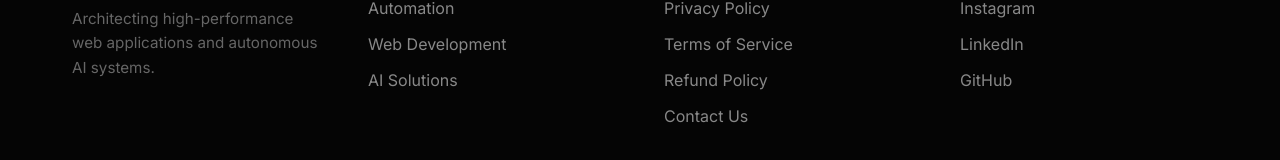
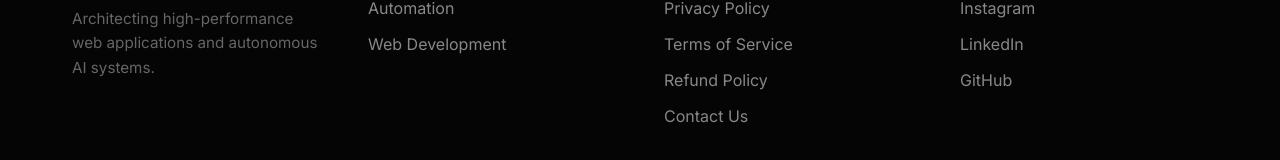
Before and after one commit to workbinodshaw-design/binodsite, a React (Vite) app: page /client-login in a window 1280 px wide. Shown: the part 1163-1323 px from the top of the page. Built offline with nearby package versions, Linux system fonts and the light colour scheme; no server answers.

Commit message:
fix: remove unnecessary AI Solutions link from footer

```diff
--- a/src/components/Footer.jsx
+++ b/src/components/Footer.jsx
@@ -91,7 +91,6 @@ const Footer = () => {
             <div style={{ display: 'flex', flexDirection: 'column', gap: '1rem' }}>
               <CustomLink to="/services/ai-automation" style={{ color: '#888', textDecoration: 'none', transition: 'color 0.2s' }} onMouseOver={e=>e.target.style.color='#fff'} onMouseOut={e=>e.target.style.color='#888'}>Automation</CustomLink>
               <CustomLink to="/services/web-development" style={{ color: '#888', textDecoration: 'none', transition: 'color 0.2s' }} onMouseOver={e=>e.target.style.color='#fff'} onMouseOut={e=>e.target.style.color='#888'}>Web Development</CustomLink>
-              <CustomLink to="/services/ai-solutions" style={{ color: '#888', textDecoration: 'none', transition: 'color 0.2s' }} onMouseOver={e=>e.target.style.color='#fff'} onMouseOut={e=>e.target.style.color='#888'}>AI Solutions</CustomLink>
             </div>
           </div>
 
```
